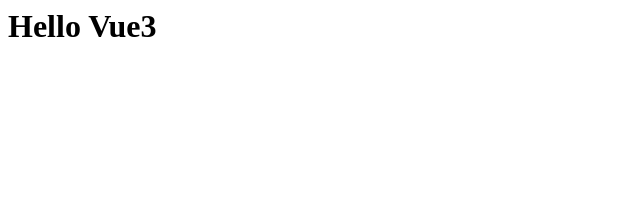
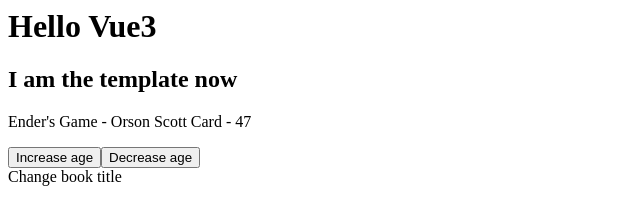
Before and after one commit to 452773/vue3-playground, a plain HTML site: page index.html in a window 1280 px wide. Shown: the whole page, without its empty margins (0-640 px from the left). Drawn offline with nearby package versions, Linux system fonts and the light colour scheme.

Commit message:
adding initial Vue functionalities

```diff
--- a/app.js
+++ b/app.js
@@ -1,3 +1,18 @@
-const app = Vue.createApp()
+const app = Vue.createApp({
+    // template: "<h2>I am the template</h2>"
+    data() {
+        return {
+            title: 'Ender\'s Game',
+            author: 'Orson Scott Card',
+            age: 47,
+        }
+    },
+    methods: {
+        changeTitle(title) {
+            // this.title = 'Words of Radiance'
+            this.title = title
+        }
+    }
+})
 
 app.mount('#app')
--- a/index.html
+++ b/index.html
@@ -9,7 +9,11 @@
     <h1>Hello Vue3</h1>
 
     <div id="app">
-
+        <h2>I am the template now</h2>
+        <p>{{title}} - {{author}} - {{age}}</p>
+        <button @click="age++">Increase age</button>
+        <button @click="age--">Decrease age</button>
+        <div @click="changeTitle('Oathbringer')">Change book title</div>
     </div>
 
     <script src="app.js"></script>
```
